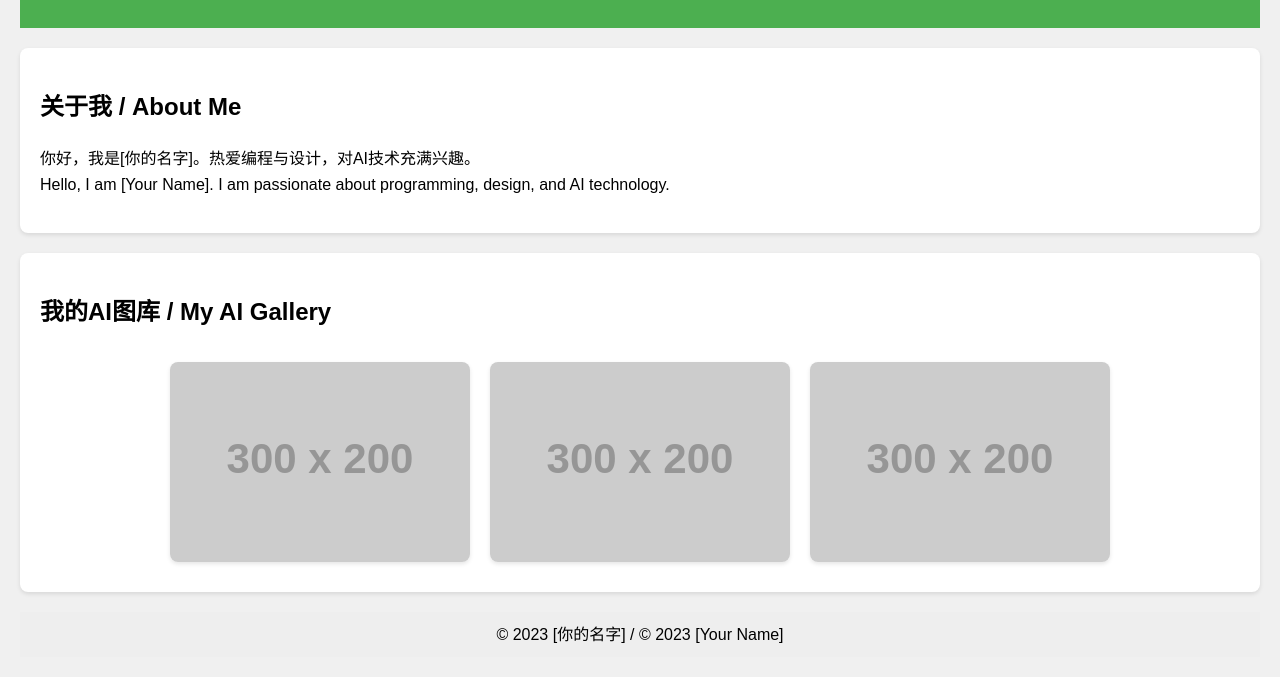
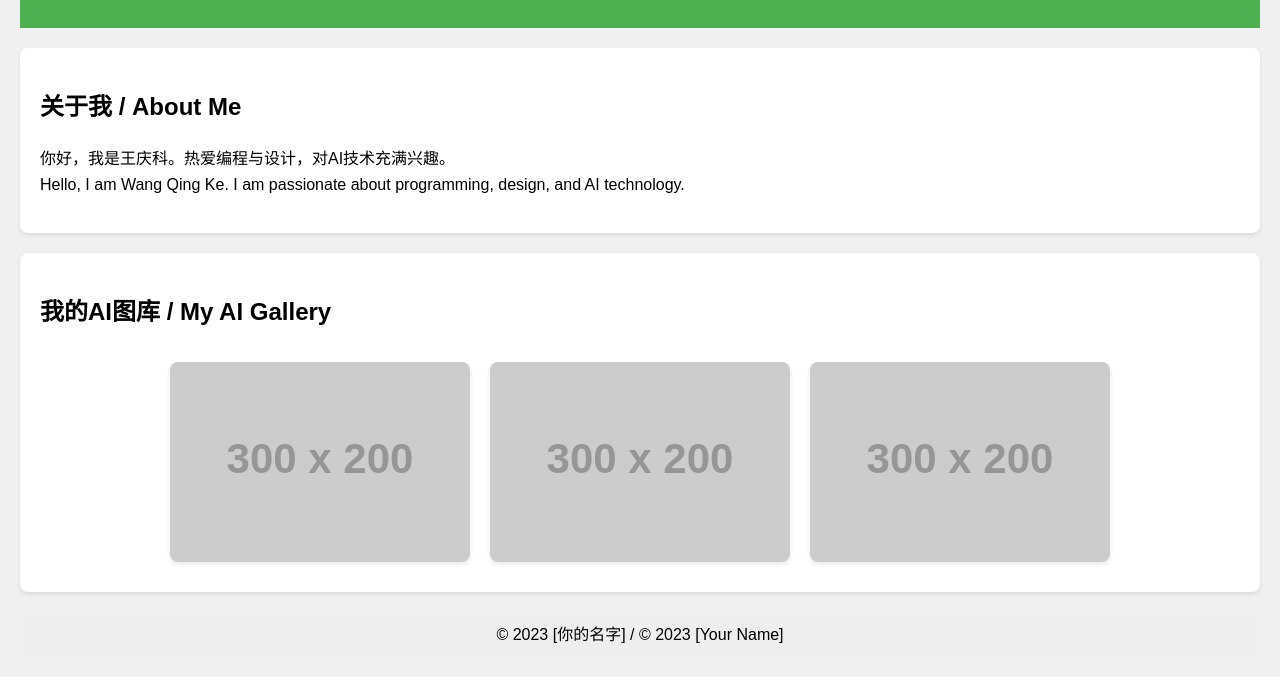
Before and after one commit to wangqk111/my-personal-page, a plain HTML site: page index.html in a window 1280 px wide. Shown: the part 126-803 px from the top of the page. Drawn offline with Linux system fonts and the light colour scheme; placeholder pictures from the web are drawn by us.

Commit message:
Update index.html

```diff
--- a/index.html
+++ b/index.html
@@ -52,8 +52,8 @@
   <section>
     <h2>关于我 / About Me</h2>
     <p>
-      你好，我是[你的名字]。热爱编程与设计，对AI技术充满兴趣。<br>
-      Hello, I am [Your Name]. I am passionate about programming, design, and AI technology.
+      你好，我是王庆科。热爱编程与设计，对AI技术充满兴趣。<br>
+      Hello, I am Wang Qing Ke. I am passionate about programming, design, and AI technology.
     </p>
   </section>
 
```
